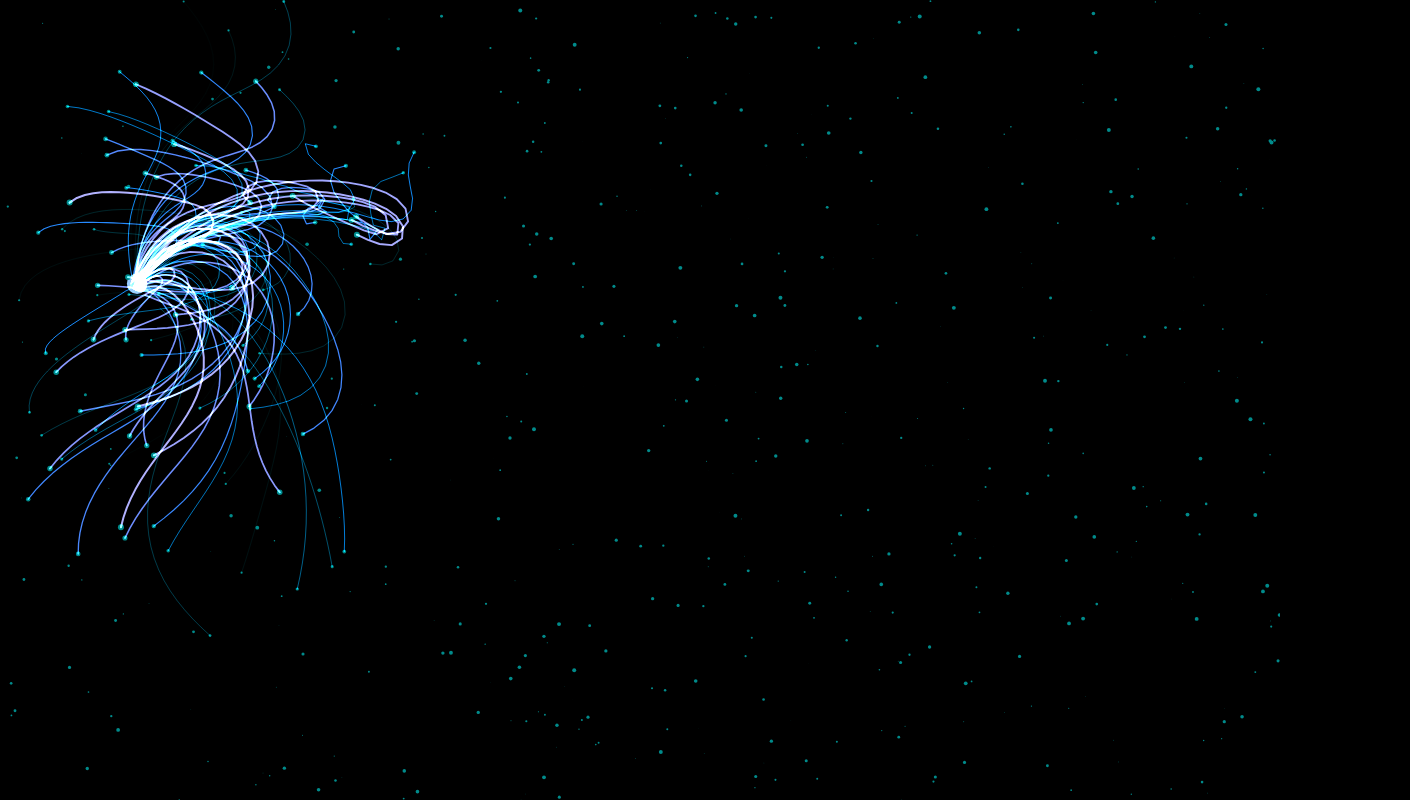
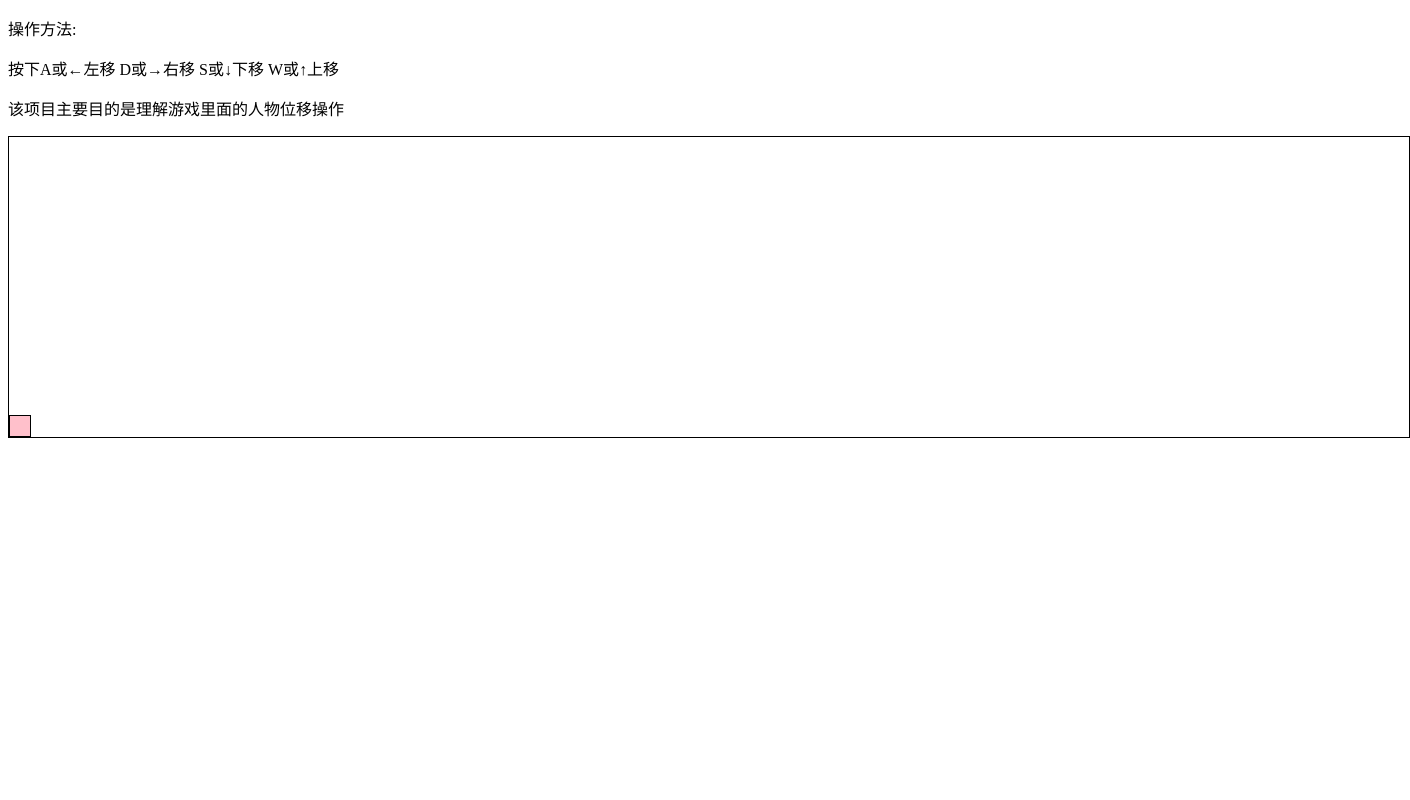
Before and after one commit to gu-bo-yu-0924/gu-bo-yu-0924.github.io, a plain HTML site: page index.html in a window 1280 px wide. Shown: the whole page, 1410 px wide, since content can reach past the window. Drawn offline with Linux system fonts and the light colour scheme.

Commit message:
Update index.html

```diff
--- a/index.html
+++ b/index.html
@@ -5,24 +5,81 @@
     <meta charset="UTF-8">
     <meta http-equiv="X-UA-Compatible" content="IE=edge">
     <meta name="viewport" content="width=device-width, initial-scale=1.0">
-    <title>ElectronicSpider</title>
-    <!-- 引入外部的JavaScript文件 -->
-    <script src="./test.js"></script>
+    <title>小方块的移动</title>
     <style>
-        /* 移除body的默认外边距和内边距 */
-        body {
-            margin: 0px;
-            padding: 0px;
-            position: fixed;
-            /* 设置网页背景颜色为黑色 */
-            background: rgb(0, 0, 0);
+        .map {
+            position: relative;
+            /* overflow: hidden; */
+            width: 1400px;
+            height: 300px;
+            border: 1px solid black;
+        }
+
+        .char {
+            position: absolute;
+            bottom: 0;
+            left: 0;
+            /*即坐标原点在大盒子的左下角*/
+            width: 20px;
+            height: 20px;
+            border: 1px solid black;
+            background-color: pink;
         }
     </style>
 </head>
 
 <body>
-    <!-- 创建一个画布用于图形绘制 -->
-    <canvas id="canvas"></canvas>
+    <p>操作方法:</p>
+    <p>按下A或←左移 D或→右移 S或↓下移 W或↑上移</p>
+    <p>该项目主要目的是理解游戏里面的人物位移操作</p>
+    <div class="map">
+        <div class="char"></div>
+    </div>
+    <script>
+        var char = document.querySelector('.char');
+        var map = document.querySelector('.map');
+        var x = 0;//定义x坐标
+        var y = 0;//定义y坐标
+        //由于小盒子的右边框或上边框到了大盒子的右边框或上边框还会跑出去 为避免这种情况 设置dx dy
+        //当然简单点的话可以使用char.style.right或者char.style.top
+        //但是这里我就是想展示一下自己的数学水平
+        var dx = parseInt(getComputedStyle(map, false).width) - parseInt(getComputedStyle(char, false).width);
+        var dy = parseInt(getComputedStyle(map, false).height) - parseInt(getComputedStyle(char, false).height);
+        document.addEventListener('keydown', function (e) {
+            // console.log(e.keyCode);
+            // console.log(e.key);
+            //向左移动
+            if (e.key === 'a' || e.key === 'A' || e.key === 'ArrowLeft') {
+                if (x > 0) {
+                    x -= 20;
+                    char.style.left = x + 'px';
+                }
+            }
+            //向右移动
+            else if (e.key === 'd' || e.key === 'D' || e.key === 'ArrowRight') {
+                if (x < dx) {
+                    x += 20;
+                    char.style.left = x + 'px';
+                }
+            }
+            //向下移动
+            else if (e.key === 's' || e.key === 'S' || e.key === 'ArrowDown') {
+                if (y > 0) {
+                    y -= 20;
+                    char.style.bottom = y + 'px';
+                }
+            }
+            //向上移动
+            else if (e.key === 'w' || e.key === 'W' || e.key === 'ArrowUp') {
+                if (y < dy) {
+                    y += 20;
+                    char.style.bottom = y + 'px';
+                }
+            }
+
+        })
+
+    </script>
 </body>
 
 </html>
```
